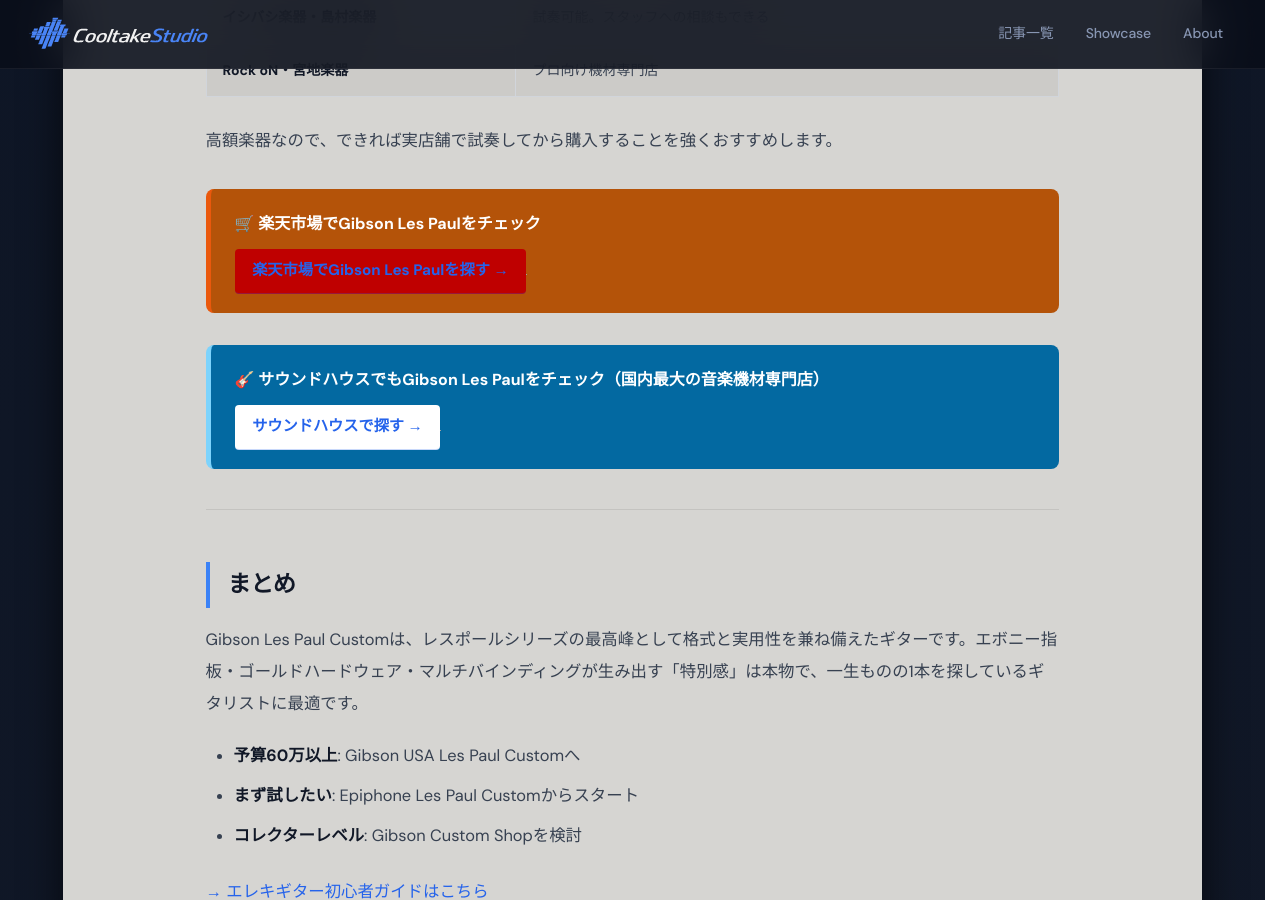
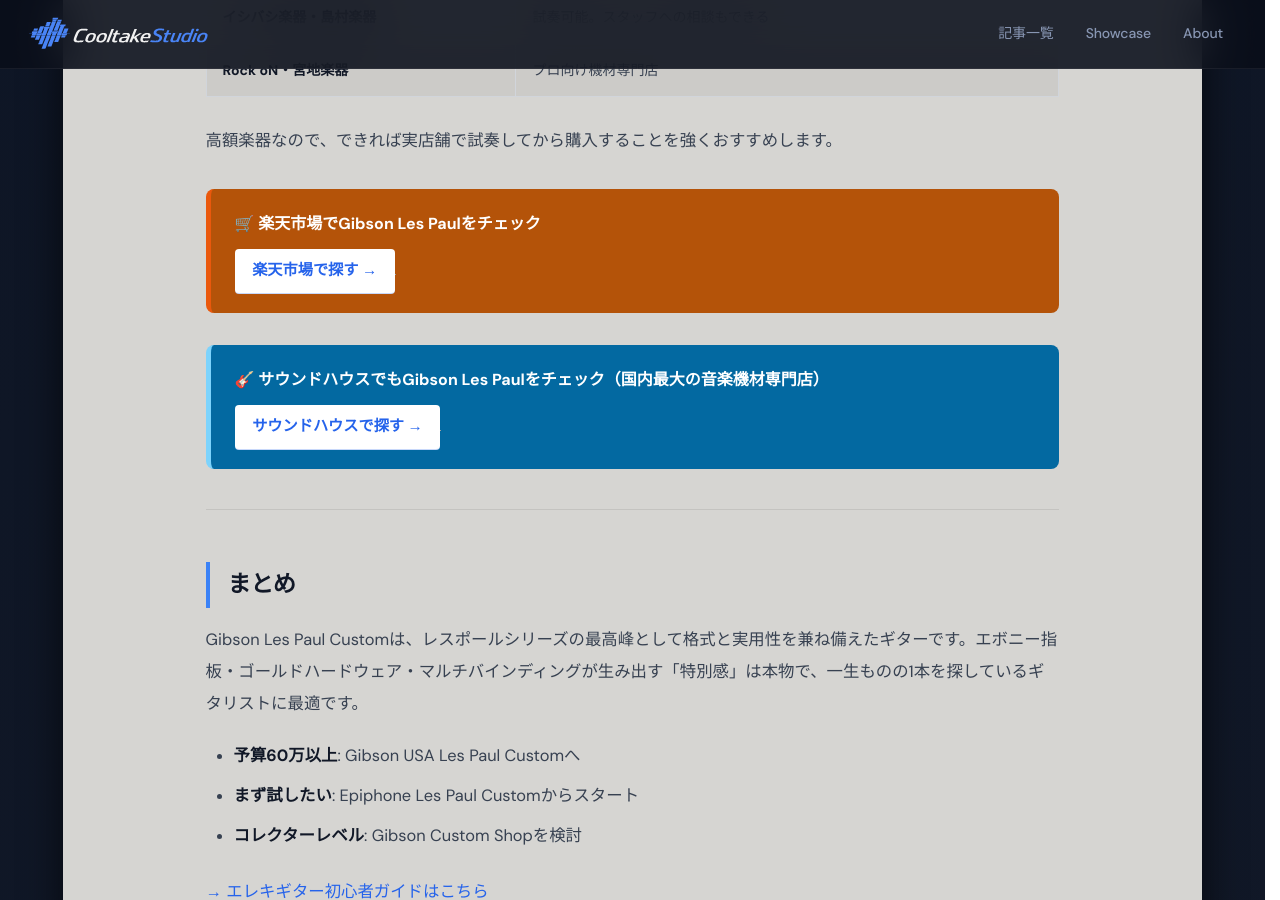
Before and after one commit to cooltake/cooltake-staging, a Jekyll site: the page built from _posts/2026-05-29-gibson-les-paul-custom-guide.md, in a window 1280 px wide and 900 px high, scrolled down 3215 px. Built offline with Jekyll 4.4.1, drawn with Linux system fonts in a browser that asks for light colours; some web fonts are replaced; grey boxes are pictures that could not be loaded.

Commit message:
fix: unify rakuten CTA button style and text with soundhouse

```diff
--- a/_posts/2026-05-29-gibson-les-paul-custom-guide.md
+++ b/_posts/2026-05-29-gibson-les-paul-custom-guide.md
@@ -82,7 +82,7 @@
 
 高額楽器なので、できれば実店舗で試奏してから購入することを強くおすすめします。
 
-<div style="margin:2rem 0;padding:1.2rem 1.5rem;background:#b45309;border-left:5px solid #ea580c;border-radius:8px;"><p style="margin:0 0 .6rem;font-weight:bold;font-size:1rem;color:#fff;">&#x1F6D2; 楽天市場でGibson Les Paulをチェック</p><a href="https://hb.afl.rakuten.co.jp/hgc/0b15ddc7.28c5c9ed.0b15ddc8.5d23dd4d/?pc=https%3A%2F%2Fsearch.rakuten.co.jp%2Fsearch%2Fmall%2FGibson%2BLes%2BPaul%2F" rel="nofollow" referrerpolicy="no-referrer-when-downgrade" style="display:inline-block;background:#bf0000;color:#fff;padding:.45rem 1.1rem;border-radius:4px;text-decoration:none;font-weight:bold;font-size:.95rem;">楽天市場でGibson Les Paulを探す →</a><img src="//i.moshimo.com/af/i/impression?a_id=5565352&amp;p_id=54&amp;pc_id=54&amp;pl_id=616" width="1" height="1" style="border:none;" alt="" loading="lazy"></div>
+<div style="margin:2rem 0;padding:1.2rem 1.5rem;background:#b45309;border-left:5px solid #ea580c;border-radius:8px;"><p style="margin:0 0 .6rem;font-weight:bold;font-size:1rem;color:#fff;">&#x1F6D2; 楽天市場でGibson Les Paulをチェック</p><a href="https://hb.afl.rakuten.co.jp/hgc/0b15ddc7.28c5c9ed.0b15ddc8.5d23dd4d/?pc=https%3A%2F%2Fsearch.rakuten.co.jp%2Fsearch%2Fmall%2FGibson%2BLes%2BPaul%2F" rel="nofollow" referrerpolicy="no-referrer-when-downgrade" style="display:inline-block;background:#fff;color:#7c2d12;padding:.45rem 1.1rem;border-radius:4px;text-decoration:none;font-weight:bold;font-size:.95rem;">楽天市場で探す →</a><img src="//i.moshimo.com/af/i/impression?a_id=5565352&amp;p_id=54&amp;pc_id=54&amp;pl_id=616" width="1" height="1" style="border:none;" alt="" loading="lazy"></div>
 <div style="margin:2rem 0;padding:1.2rem 1.5rem;background:#0369a1;border-left:5px solid #7dd3fc;border-radius:8px;"><p style="margin:0 0 .6rem;font-weight:bold;font-size:1rem;color:#fff;">&#x1F3B8; サウンドハウスでもGibson Les Paulをチェック（国内最大の音楽機材専門店）</p><a href="https://h.accesstrade.net/sp/cc?rk=01001xqc00os63&url=https%3A%2F%2Fwww.soundhouse.co.jp%2Fsearch%2Findex%2F%3Fsearch_all%3DGibson%2520Les%2520Paul" rel="nofollow" referrerpolicy="no-referrer-when-downgrade" style="display:inline-block;background:#fff;color:#0c4a6e;padding:.45rem 1.1rem;border-radius:4px;text-decoration:none;font-weight:bold;font-size:.95rem;">サウンドハウスで探す →</a><img src="https://h.accesstrade.net/sp/rr?rk=01001xqc00os63" width="1" height="1" border="0" alt="" loading="lazy"></div>
 
 <!-- AFFILIATE_PLACEHOLDER: Amazon（もしもアフィリエイト Amazon審査通過後に設置予定） -->
```
